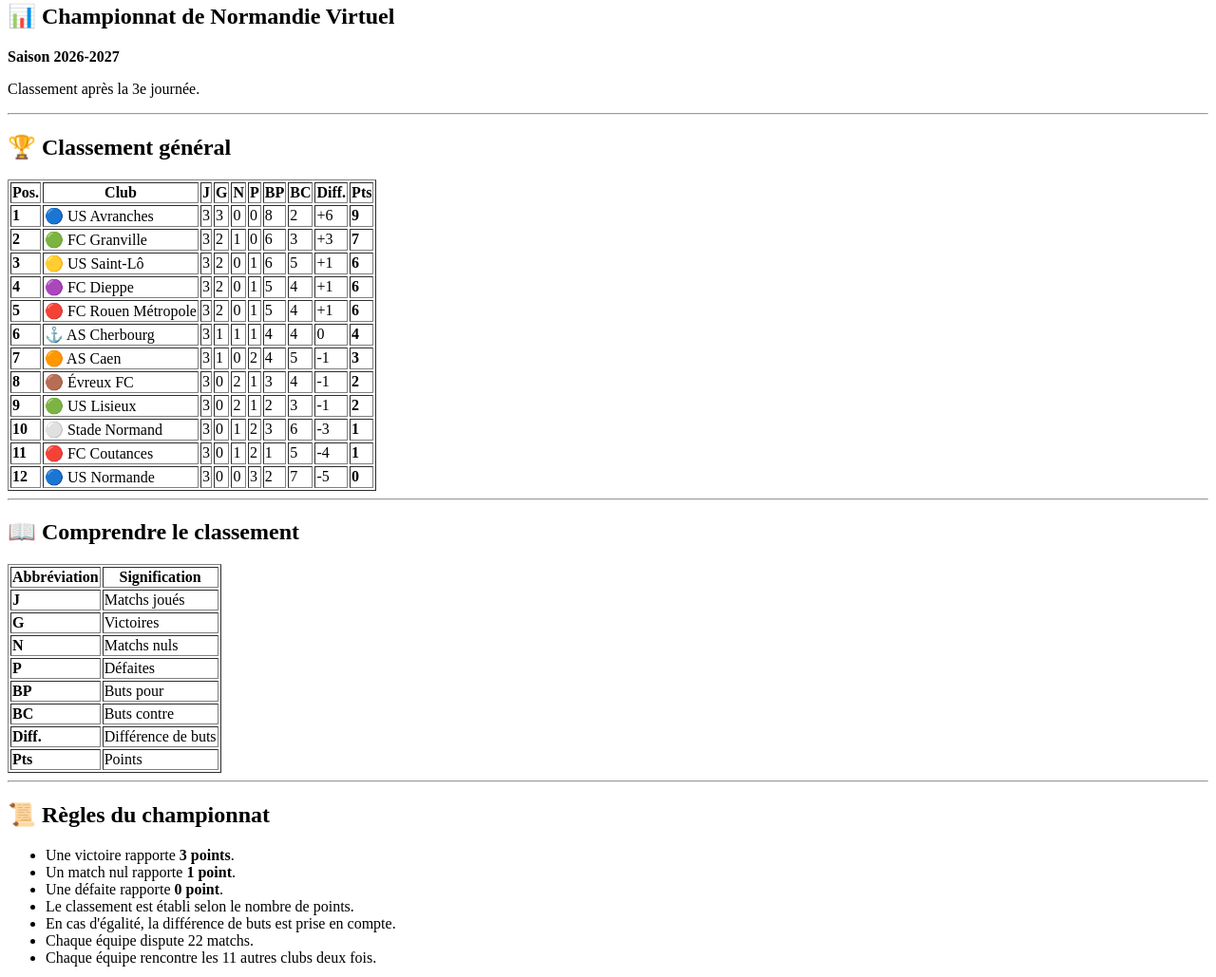
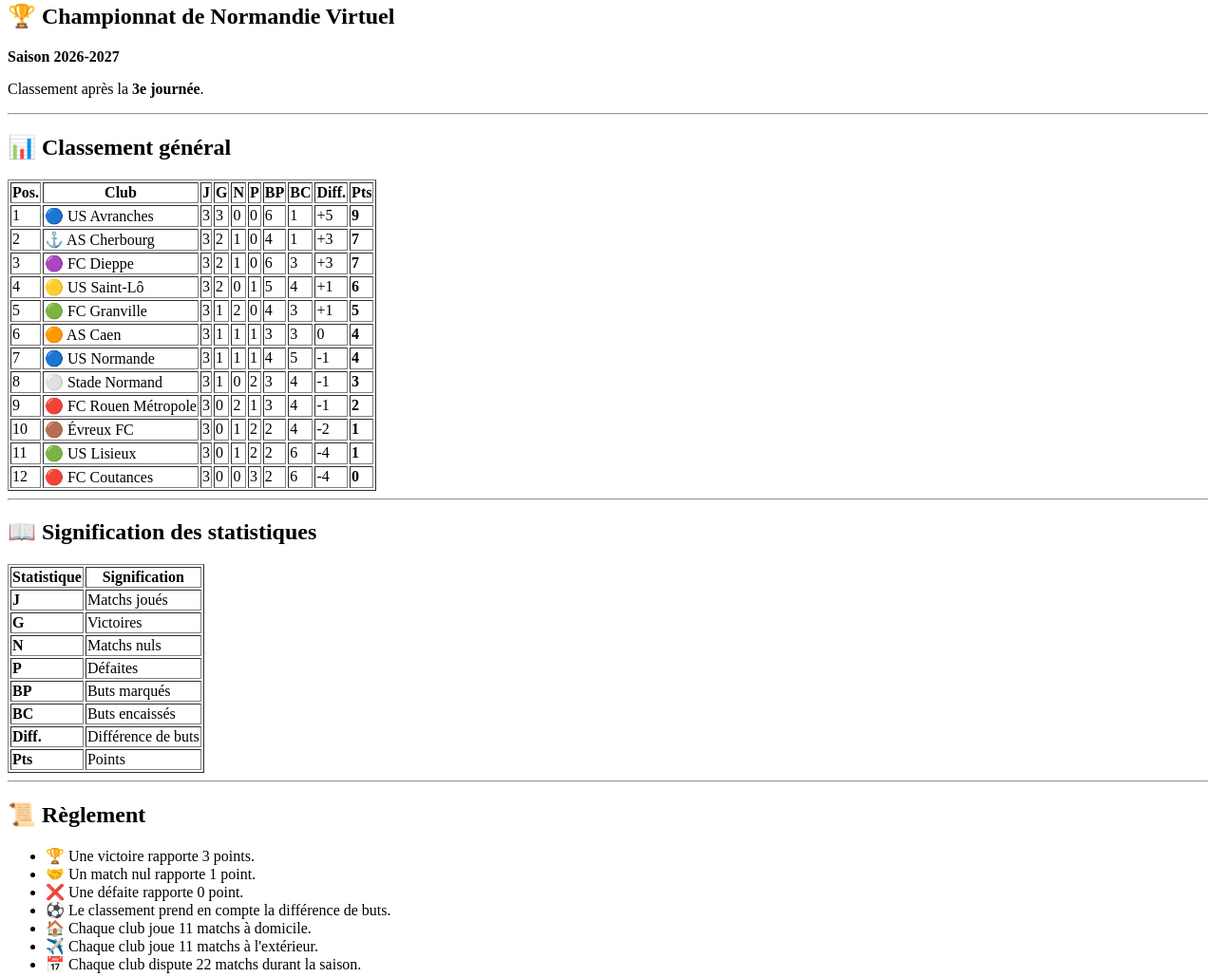
Before and after one commit to paulrault/footmanager-normandie, a plain HTML site: page classement.html in a window 1280 px wide. Shown: the part 197-1226 px from the top of the page at 95% size. Drawn offline with Linux system fonts and the light colour scheme.

Commit message:
Update headings and content in classement.html

````diff
--- a/classement.html
+++ b/classement.html
@@ -18,10 +18,6 @@
 <body>
 
 ```
-<!-- ===================================================== -->
-<!-- EN-TÊTE                                                -->
-<!-- ===================================================== -->
-
 <header>
 
     <h1>⚽ FOOTMANAGER NORMANDIE</h1>
@@ -47,36 +43,29 @@
 </header>
 
 
-<!-- ===================================================== -->
-<!-- CONTENU PRINCIPAL                                      -->
-<!-- ===================================================== -->
-
 <main>
 
-    <h2>📊 Championnat de Normandie Virtuel</h2>
+    <h2>🏆 Championnat de Normandie Virtuel</h2>
 
     <p>
         <strong>Saison 2026-2027</strong>
     </p>
 
     <p>
-        Classement après la 3e journée.
+        Classement après la <strong>3e journée</strong>.
     </p>
 
 
     <hr>
 
 
-    <!-- CLASSEMENT -->
-
     <section>
 
-        <h2>🏆 Classement général</h2>
+        <h2>📊 Classement général</h2>
 
         <table border="1">
 
             <thead>
-
                 <tr>
                     <th>Pos.</th>
                     <th>Club</th>
@@ -89,27 +78,39 @@
                     <th>Diff.</th>
                     <th>Pts</th>
                 </tr>
-
             </thead>
 
             <tbody>
 
                 <tr>
-                    <td><strong>1</strong></td>
+                    <td>1</td>
                     <td>🔵 US Avranches</td>
                     <td>3</td>
                     <td>3</td>
                     <td>0</td>
                     <td>0</td>
-                    <td>8</td>
-                    <td>2</td>
-                    <td>+6</td>
+                    <td>6</td>
+                    <td>1</td>
+                    <td>+5</td>
                     <td><strong>9</strong></td>
                 </tr>
 
                 <tr>
-                    <td><strong>2</strong></td>
-                    <td>🟢 FC Granville</td>
+                    <td>2</td>
+                    <td>⚓ AS Cherbourg</td>
+                    <td>3</td>
+                    <td>2</td>
+                    <td>1</td>
+                    <td>0</td>
+                    <td>4</td>
+                    <td>1</td>
+                    <td>+3</td>
+                    <td><strong>7</strong></td>
+                </tr>
+
+                <tr>
+                    <td>3</td>
+                    <td>🟣 FC Dieppe</td>
                     <td>3</td>
                     <td>2</td>
                     <td>1</td>
@@ -121,21 +122,8 @@
                 </tr>
 
                 <tr>
-                    <td><strong>3</strong></td>
+                    <td>4</td>
                     <td>🟡 US Saint-Lô</td>
-                    <td>3</td>
-                    <td>2</td>
-                    <td>0</td>
-                    <td>1</td>
-                    <td>6</td>
-                    <td>5</td>
-                    <td>+1</td>
-                    <td><strong>6</strong></td>
-                </tr>
-
-                <tr>
-                    <td><strong>4</strong></td>
-                    <td>🟣 FC Dieppe</td>
                     <td>3</td>
                     <td>2</td>
                     <td>0</td>
@@ -147,47 +135,60 @@
                 </tr>
 
                 <tr>
-                    <td><strong>5</strong></td>
-                    <td>🔴 FC Rouen Métropole</td>
+                    <td>5</td>
+                    <td>🟢 FC Granville</td>
                     <td>3</td>
+                    <td>1</td>
                     <td>2</td>
                     <td>0</td>
-                    <td>1</td>
-                    <td>5</td>
                     <td>4</td>
+                    <td>3</td>
                     <td>+1</td>
-                    <td><strong>6</strong></td>
+                    <td><strong>5</strong></td>
                 </tr>
 
                 <tr>
-                    <td><strong>6</strong></td>
-                    <td>⚓ AS Cherbourg</td>
+                    <td>6</td>
+                    <td>🟠 AS Caen</td>
+                    <td>3</td>
+                    <td>1</td>
+                    <td>1</td>
+                    <td>1</td>
+                    <td>3</td>
+                    <td>3</td>
+                    <td>0</td>
+                    <td><strong>4</strong></td>
+                </tr>
+
+                <tr>
+                    <td>7</td>
+                    <td>🔵 US Normande</td>
                     <td>3</td>
                     <td>1</td>
                     <td>1</td>
                     <td>1</td>
                     <td>4</td>
-                    <td>4</td>
-                    <td>0</td>
+                    <td>5</td>
+                    <td>-1</td>
                     <td><strong>4</strong></td>
                 </tr>
 
                 <tr>
-                    <td><strong>7</strong></td>
-                    <td>🟠 AS Caen</td>
+                    <td>8</td>
+                    <td>⚪ Stade Normand</td>
                     <td>3</td>
                     <td>1</td>
                     <td>0</td>
                     <td>2</td>
+                    <td>3</td>
                     <td>4</td>
-                    <td>5</td>
                     <td>-1</td>
                     <td><strong>3</strong></td>
                 </tr>
 
                 <tr>
-                    <td><strong>8</strong></td>
-                    <td>🟤 Évreux FC</td>
+                    <td>9</td>
+                    <td>🔴 FC Rouen Métropole</td>
                     <td>3</td>
                     <td>0</td>
                     <td>2</td>
@@ -199,54 +200,41 @@
                 </tr>
 
                 <tr>
-                    <td><strong>9</strong></td>
-                    <td>🟢 US Lisieux</td>
-                    <td>3</td>
-                    <td>0</td>
-                    <td>2</td>
-                    <td>1</td>
-                    <td>2</td>
-                    <td>3</td>
-                    <td>-1</td>
-                    <td><strong>2</strong></td>
-                </tr>
-
-                <tr>
-                    <td><strong>10</strong></td>
-                    <td>⚪ Stade Normand</td>
+                    <td>10</td>
+                    <td>🟤 Évreux FC</td>
                     <td>3</td>
                     <td>0</td>
                     <td>1</td>
                     <td>2</td>
-                    <td>3</td>
-                    <td>6</td>
-                    <td>-3</td>
+                    <td>2</td>
+                    <td>4</td>
+                    <td>-2</td>
                     <td><strong>1</strong></td>
                 </tr>
 
                 <tr>
-                    <td><strong>11</strong></td>
-                    <td>🔴 FC Coutances</td>
+                    <td>11</td>
+                    <td>🟢 US Lisieux</td>
                     <td>3</td>
                     <td>0</td>
                     <td>1</td>
                     <td>2</td>
-                    <td>1</td>
-                    <td>5</td>
+                    <td>2</td>
+                    <td>6</td>
                     <td>-4</td>
                     <td><strong>1</strong></td>
                 </tr>
 
                 <tr>
-                    <td><strong>12</strong></td>
-                    <td>🔵 US Normande</td>
+                    <td>12</td>
+                    <td>🔴 FC Coutances</td>
                     <td>3</td>
                     <td>0</td>
                     <td>0</td>
                     <td>3</td>
                     <td>2</td>
-                    <td>7</td>
-                    <td>-5</td>
+                    <td>6</td>
+                    <td>-4</td>
                     <td><strong>0</strong></td>
                 </tr>
 
@@ -260,21 +248,17 @@
     <hr>
 
 
-    <!-- EXPLICATION -->
-
     <section>
 
-        <h2>📖 Comprendre le classement</h2>
+        <h2>📖 Signification des statistiques</h2>
 
         <table border="1">
 
             <thead>
-
                 <tr>
-                    <th>Abbréviation</th>
+                    <th>Statistique</th>
                     <th>Signification</th>
                 </tr>
-
             </thead>
 
             <tbody>
@@ -301,12 +285,12 @@
 
                 <tr>
                     <td><strong>BP</strong></td>
-                    <td>Buts pour</td>
+                    <td>Buts marqués</td>
                 </tr>
 
                 <tr>
                     <td><strong>BC</strong></td>
-                    <td>Buts contre</td>
+                    <td>Buts encaissés</td>
                 </tr>
 
                 <tr>
@@ -329,28 +313,18 @@
     <hr>
 
 
-    <!-- REGLEMENT -->
-
     <section>
 
-        <h2>📜 Règles du championnat</h2>
+        <h2>📜 Règlement</h2>
 
         <ul>
-
-            <li>Une victoire rapporte <strong>3 points</strong>.</li>
-
-            <li>Un match nul rapporte <strong>1 point</strong>.</li>
-
-            <li>Une défaite rapporte <strong>0 point</strong>.</li>
-
-            <li>Le classement est établi selon le nombre de points.</li>
-
-            <li>En cas d'égalité, la différence de buts est prise en compte.</li>
-
-            <li>Chaque équipe dispute 22 matchs.</li>
-
-            <li>Chaque équipe rencontre les 11 autres clubs deux fois.</li>
-
+            <li>🏆 Une victoire rapporte 3 points.</li>
+            <li>🤝 Un match nul rapporte 1 point.</li>
+            <li>❌ Une défaite rapporte 0 point.</li>
+            <li>⚽ Le classement prend en compte la différence de buts.</li>
+            <li>🏠 Chaque club joue 11 matchs à domicile.</li>
+            <li>✈️ Chaque club joue 11 matchs à l'extérieur.</li>
+            <li>📅 Chaque club dispute 22 matchs durant la saison.</li>
         </ul>
 
     </section>
@@ -359,38 +333,26 @@
     <hr>
 
 
-    <!-- LIENS -->
-
     <section>
 
         <h2>🔎 Navigation</h2>
 
         <p>
-            <a href="index.html">
-                🏠 Retour à l'accueil
-            </a>
+            <a href="index.html">🏠 Retour à l'accueil</a>
         </p>
 
         <p>
-            <a href="clubs.html">
-                🏟️ Découvrir les clubs
-            </a>
+            <a href="clubs.html">🏟️ Découvrir les clubs</a>
         </p>
 
         <p>
-            <a href="calendrier.html">
-                📅 Consulter le calendrier
-            </a>
+            <a href="calendrier.html">📅 Consulter le calendrier</a>
         </p>
 
     </section>
 
 </main>
 
-
-<!-- ===================================================== -->
-<!-- PIED DE PAGE                                           -->
-<!-- ===================================================== -->
 
 <footer>
 
````
